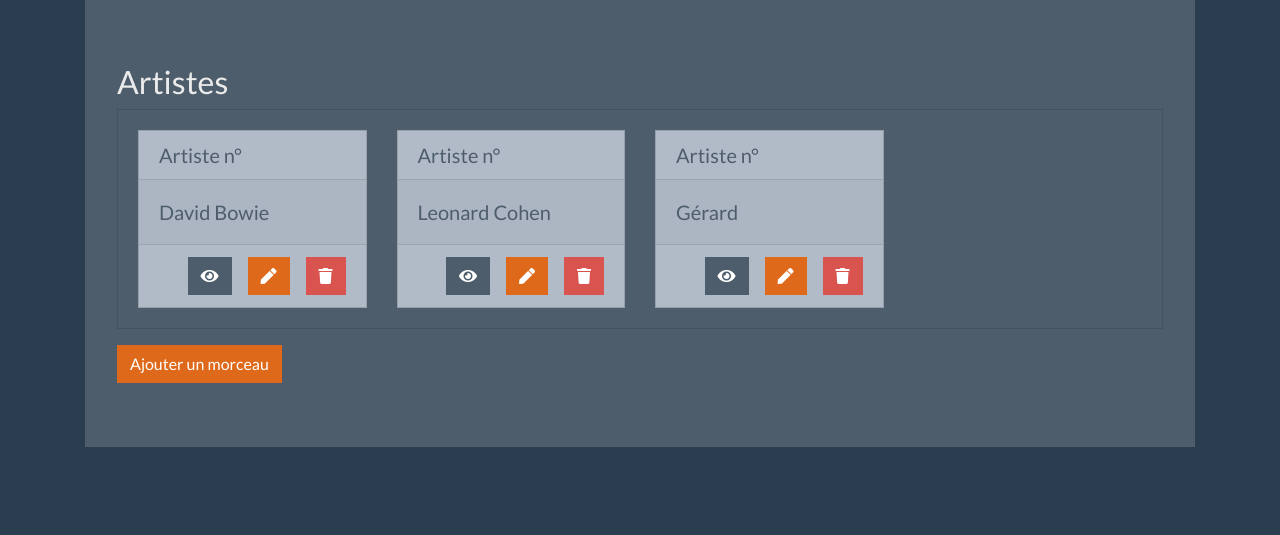
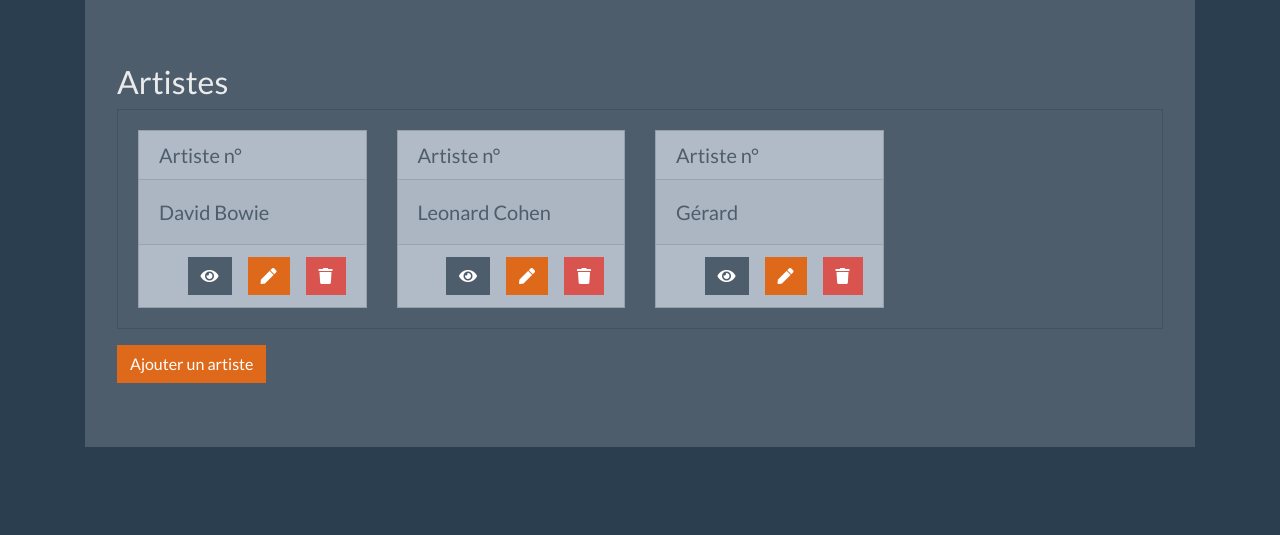
Before and after one commit to roza/django-musics, a Django app: page /musiques/artiste in a window 1280 px wide. Shown: the part 73-608 px from the top of the page. Run offline with Django 3.2, Linux system fonts and the light colour scheme; data comes from the database, SQL or seed files in the repository; some libraries are stand-ins or nearby versions.

Commit message:
corrected template artiste_list.html

```diff
--- a/musiques/templates/musiques/artiste_list.html
+++ b/musiques/templates/musiques/artiste_list.html
@@ -40,6 +40,6 @@
       </div>
     </div>
   </div>
-  <a href="{% url 'musiques:artiste_create' %}" class="btn btn-primary mt-3">Ajouter un morceau</a>
+  <a href="{% url 'musiques:artiste_create' %}" class="btn btn-primary mt-3">Ajouter un artiste</a>
 
 {% endblock %}
```
